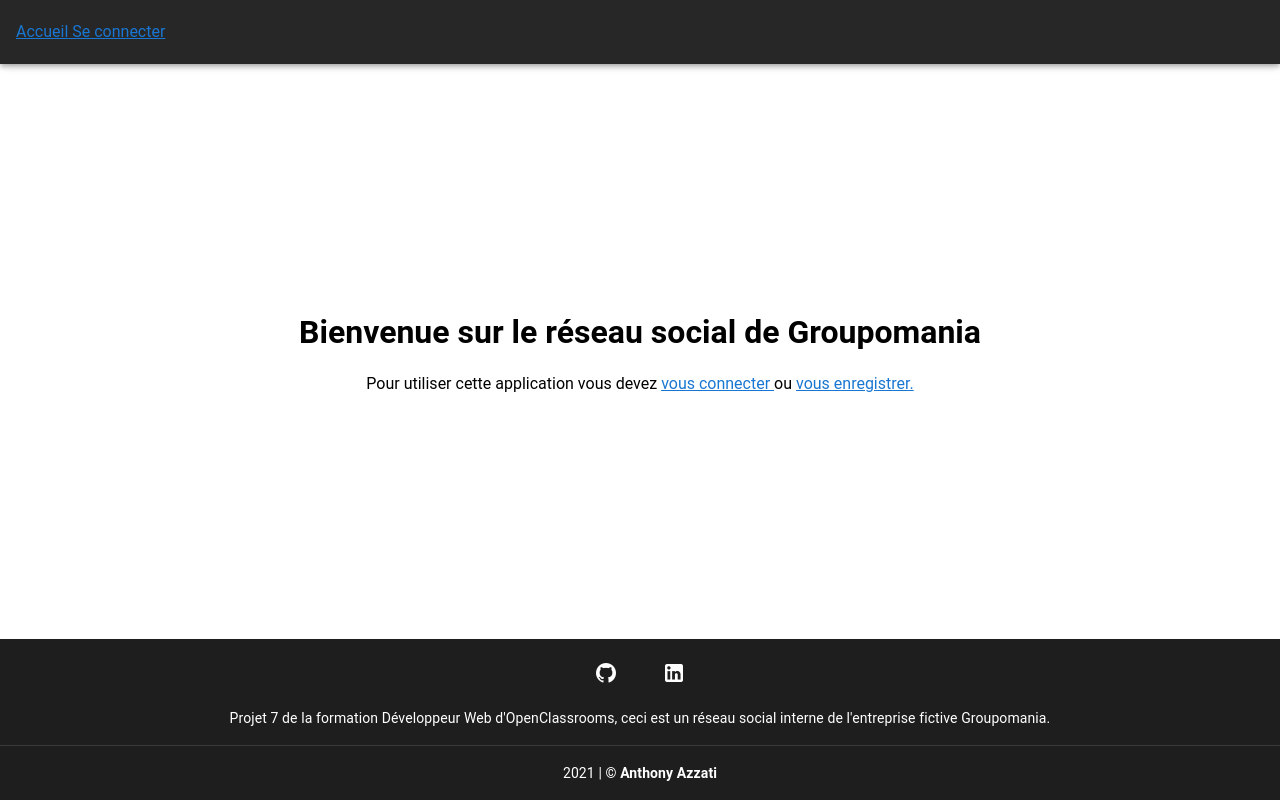
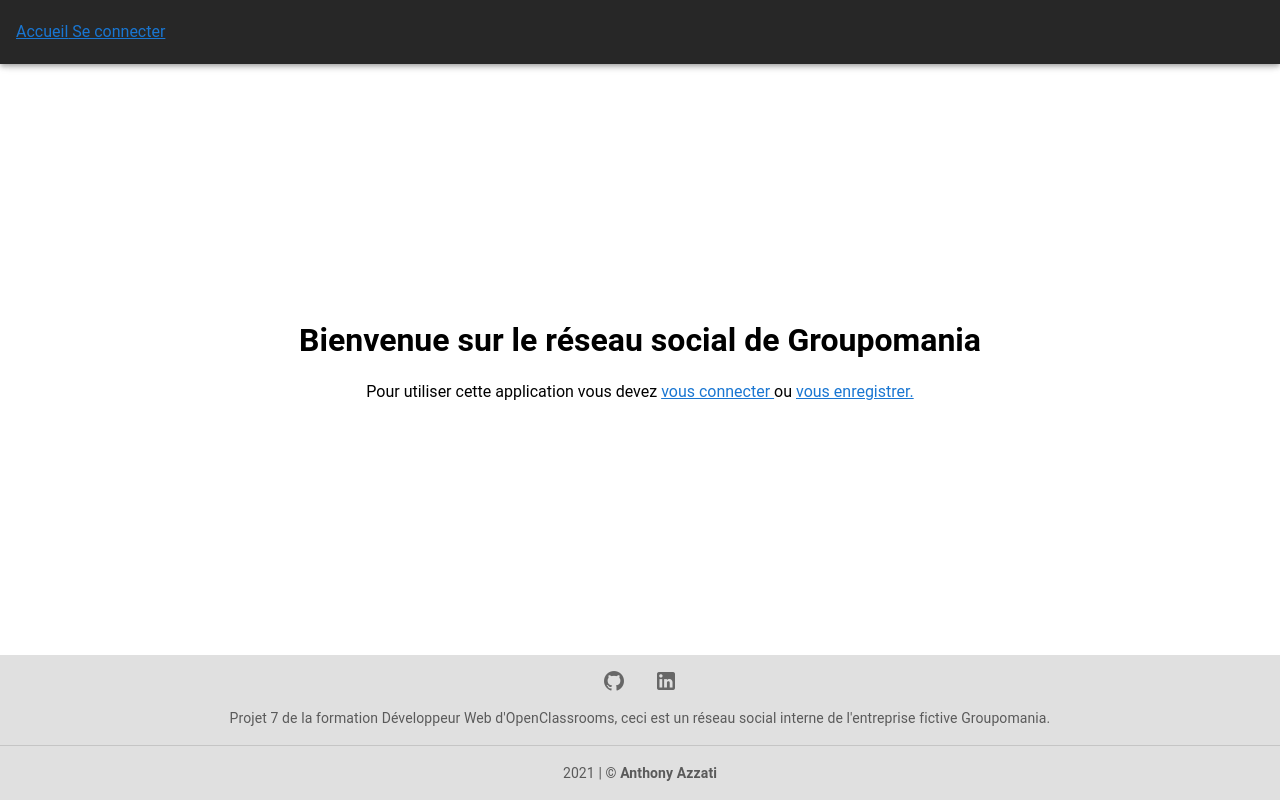
Before and after one commit to AnthonyAzzati/AnthonyAzzati_7_05052021, a Vue app: page / in a window 1280 px wide. Built offline with nearby package versions, Linux system fonts and the light colour scheme.

Commit message:
feat(front): Création du footer

```diff
--- a/src/components/Footer.vue
+++ b/src/components/Footer.vue
@@ -1,26 +1,21 @@
 <template>
   <div>
-    <v-footer dark padless>
+    <v-footer padless>
       <v-card
         flat
         tile
         min-width="100%"
-        class="grey-darken-4 lighten-1 white--text text-center"
+        class="grey lighten-2 text-center black--text"
       >
-        <v-card-text>
-          <v-btn
-            v-for="icon in icons"
-            :key="icon"
-            class="mx-4 white--text"
-            icon
-          >
+        <v-card-text class="py-2">
+          <v-btn v-for="icon in icons" :key="icon" class="mx-2" icon>
             <v-icon size="24px">
               {{ icon }}
             </v-icon>
           </v-btn>
         </v-card-text>
 
-        <v-card-text class="white--text pt-0"
+        <v-card-text class="pt-0"
           >Projet 7 de la formation Développeur Web d'OpenClassrooms, ceci est
           un réseau social interne de l'entreprise fictive
           Groupomania.</v-card-text
@@ -28,7 +23,7 @@
 
         <v-divider></v-divider>
 
-        <v-card-text class="white--text">
+        <v-card-text>
           {{ new Date().getFullYear() }} | <strong>© Anthony Azzati</strong>
         </v-card-text>
       </v-card>
```
